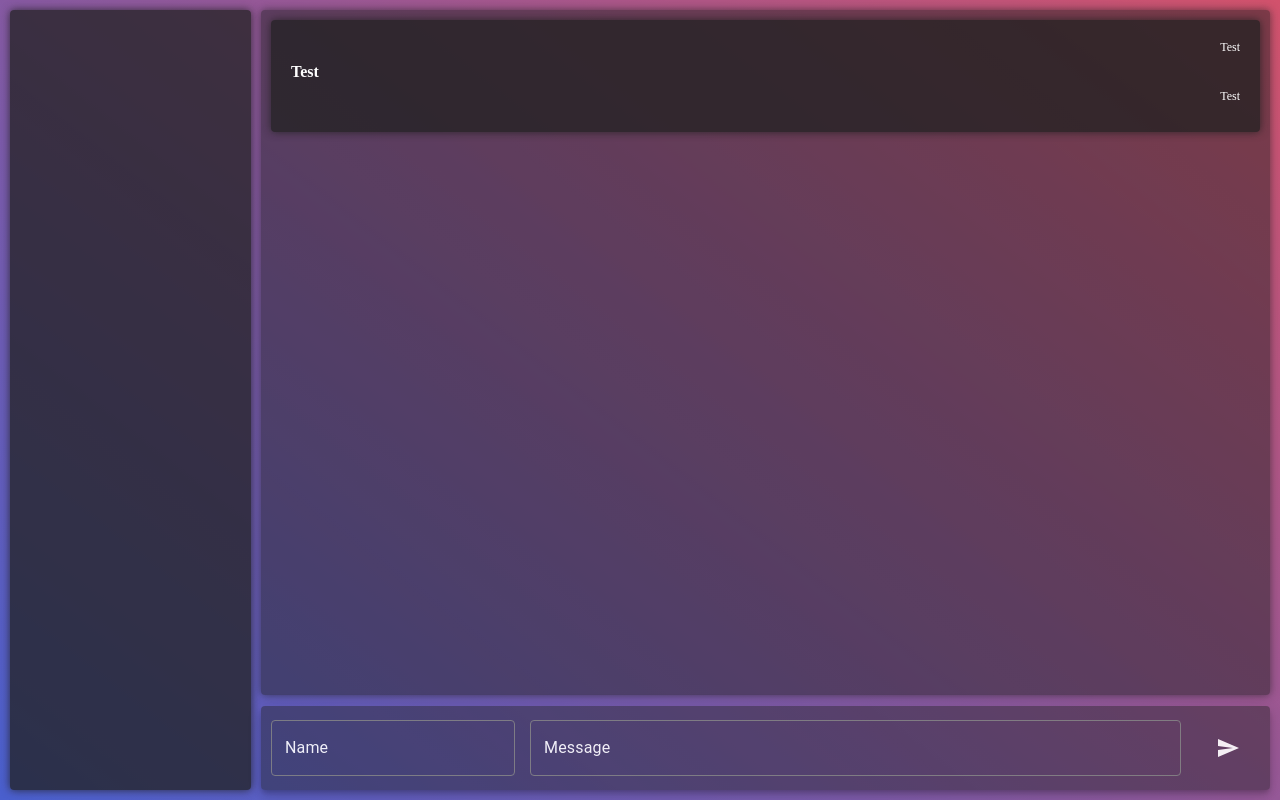
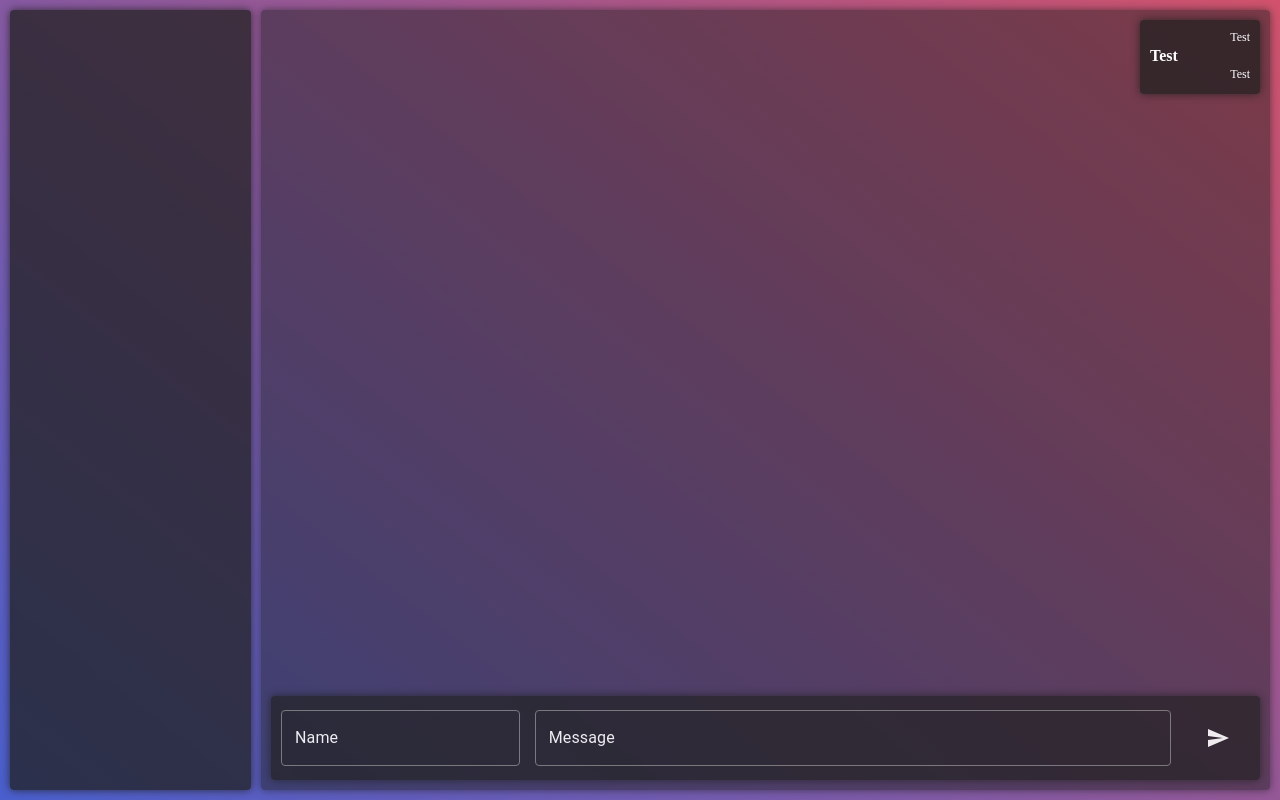
Before and after one commit to AlexProgrammer1234/Placid-FP, a JavaScript app: page / in a window 1280 px wide. Built offline with nearby package versions, Linux system fonts and the light colour scheme; the HTML template or start-up script is replaced by a standard one.

Commit message:
Updated main non-functional components

```diff
--- a/src/components/ChatField.js
+++ b/src/components/ChatField.js
@@ -21,8 +21,11 @@ export default function ChatField() {
           boxShadow: "0 0 8px #212121a1",
           padding: "10px",
           overflow: "auto",
-          marginBottom: "105px",
+          paddingBottom: "105px",
           height: "100%",
+          display: "flex",
+          flexDirection: "column",
+          alignItems: "end",
         }}
       >
         <Message />
--- a/src/components/InputField.js
+++ b/src/components/InputField.js
@@ -16,13 +16,14 @@ export default function InputField() {
           display: "flex",
           justifyContent: "center",
           alignItems: "center",
-          backgroundColor: "#2121217a",
+          backgroundColor: "#212121be",
           position: "absolute",
           bottom: "0",
           right: "0",
           left: "0",
           opacity: "0.9",
-          margin: "10px 10px 10px 5px",
+          margin: "20px 20px 20px 15px",
+          boxShadow: "0 0 8px #212121d4",
         }}
         elevation={6}
       >
--- a/src/components/Message.css
+++ b/src/components/Message.css
@@ -1,6 +1,6 @@
 .primaryData,
 .secondaryData {
-  margin: 0 0 8px 0;
+  margin: 0 0 2px 0;
   color: white;
   font-optical-sizing: auto;
   font-style: normal;
--- a/src/components/Message.js
+++ b/src/components/Message.js
@@ -9,7 +9,8 @@ export default function Message() {
         boxShadow: "0 0 8px #212121d4",
         minWidth: "100px",
         marginBottom: "10px",
-        padding: "20px",
+        padding: "10px",
+        wordWrap: "break-word",
       }}
     >
       <p className="secondaryData">Test</p>
```
